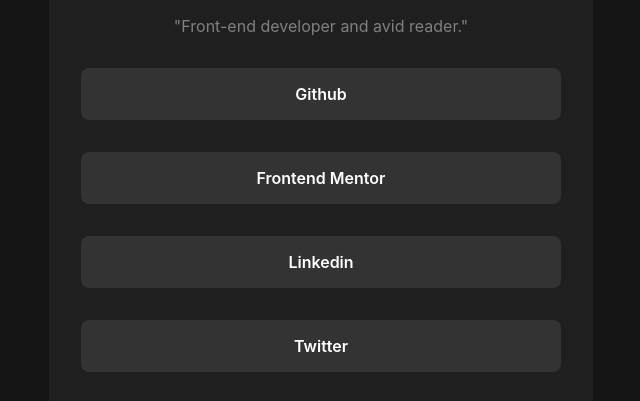
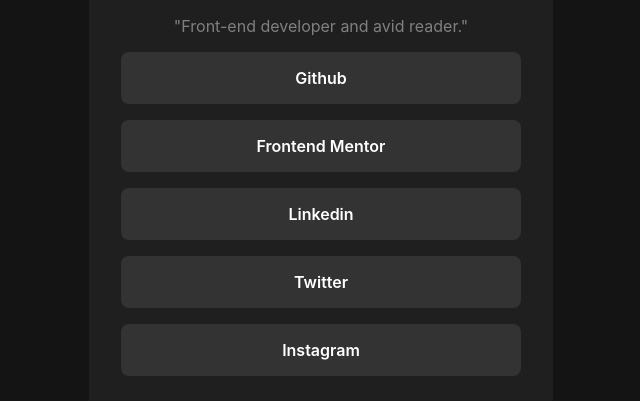
Before and after one commit to karenstackedup/social-links-profile, a plain HTML site: page index.html in a window 1280 px wide. Shown: the part 384-785 px from the top of the page, without its empty margins (319-959 px from the left). Drawn offline with Linux system fonts and the light colour scheme; a web font is replaced by a local one.

Commit message:
"Responsive design adjustments"

```diff
--- a/styles.css
+++ b/styles.css
@@ -9,12 +9,11 @@ body {
 }
 main {
   background: hsl(0, 0%, 12%);
-  /* border: 1px solid hsl(0, 0%, 12%); */
   border-radius: 0.75rem;
   max-width: 100%;
-  margin: 5rem 1.5rem;
+  margin: 3.5rem 1.5rem 0.5rem 1.5rem;
   text-align: center;
-  padding: 1rem;
+  padding: 1.2rem;
   color: hsl(0, 0%, 100%);
 }
 
@@ -36,7 +35,7 @@ main p {
 .social-links li {
   border-radius: 0.5rem;
   background: hsl(0, 0%, 20%);
-  margin: 2rem auto;
+  margin: 1rem auto;
   padding: 1rem;
   max-width: 100%;
   list-style: none;
@@ -70,8 +69,8 @@ main p {
 
 @media (min-width: 768px) {
   main {
-    max-width: 30rem;
-    margin: 10rem auto;
+    max-width: 25rem;
+    margin: 10rem auto 1rem auto;
     padding: 2rem;
   }
 }
```
